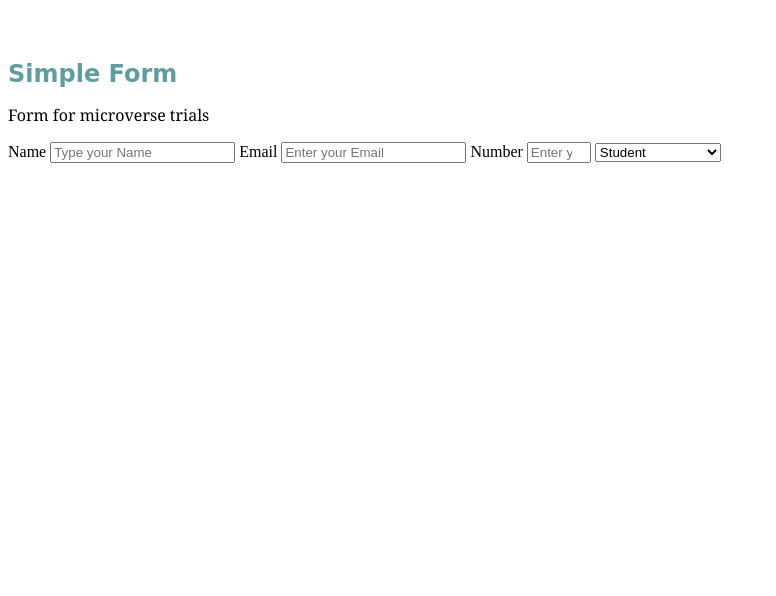
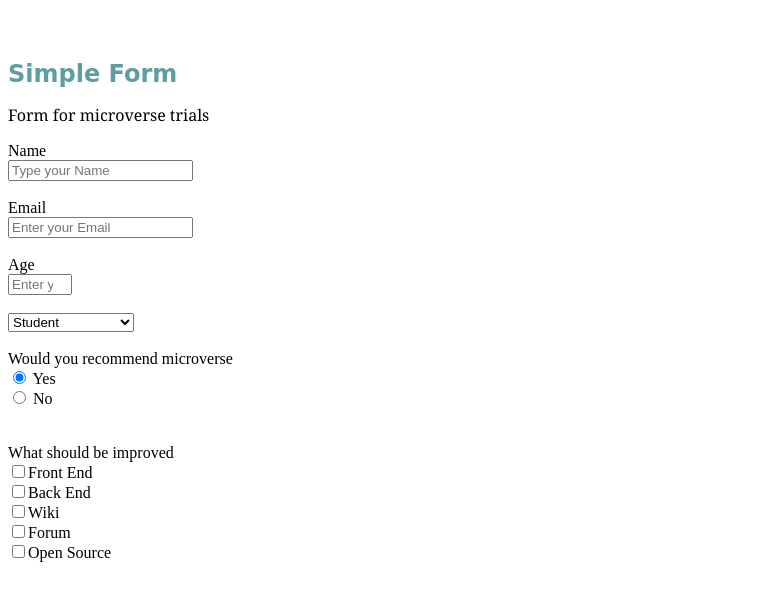
Before and after one commit to fdfragoso/MicroverseProject2, a plain HTML site: page index.html in a window 1280 px wide. Shown: the whole page, without its empty margins (0-776 px from the left). Drawn offline with Linux system fonts and the light colour scheme.

Commit message:
Update index.html
radio and checkboxes

```diff
--- a/index.html
+++ b/index.html
@@ -12,25 +12,36 @@
     <h1 id="title">Simple Form</h1>
     <p id="description">Form for microverse trials</p>
     <form action="" id="survey-form">
-      <label id="name-label">Name
+      <label id="name-label">Name<br>
       <input type="text" id="name" placeholder="Type your Name" required>
       </label>
-
-      <label id="email-label">Email
+      <br><br>
+      <label id="email-label">Email<br>
       <input pattern="/^[a-zA-Z0-9.!#$%&'*+/=?^_`{|}~-]+@[a-zA-Z0-9-]+(?:\.[a-zA-Z0-9-]+)*$/"
        required type="email" id="email" placeholder="Enter your Email">
       </label>
-
-      <label id="number-label">Number
+      <br><br>
+      <label id="number-label">Age<br>
       <input type="number" id="number" min="0" max="100" placeholder="Enter your Age">
-      </label>
+      </label><br><br>
        <select id="dropdown">
         <option value="Student">Student</option>
         <option value="full_time_job">Full Time Job</option>
         <option value="full_time_learner">Full Time Learner</option>
         <option value="others">Others</option>
        </select>
-    </form>
+       <br><br>
+       <label>Would you recommend microverse</label><br>
+       <input type="radio" name="recomendation" value="yes" checked> Yes<br>
+       <input type="radio" name="recomendation" value="no" > No<br>
+       <br><br>
+       <label>What should be improved</label><br>
+       <input type="checkbox" name="improved" value="frontEnd">Front End<br>
+       <input type="checkbox" name="improved" value="backEnd">Back End<br>
+       <input type="checkbox" name="improved" value="wiki">Wiki<br>
+       <input type="checkbox" name="improved" value="forum">Forum<br>
+       <input type="checkbox" name="improved" value="openSource">Open Source<br>
+      </form>
     <!--
 
     Hello Camper!
```
